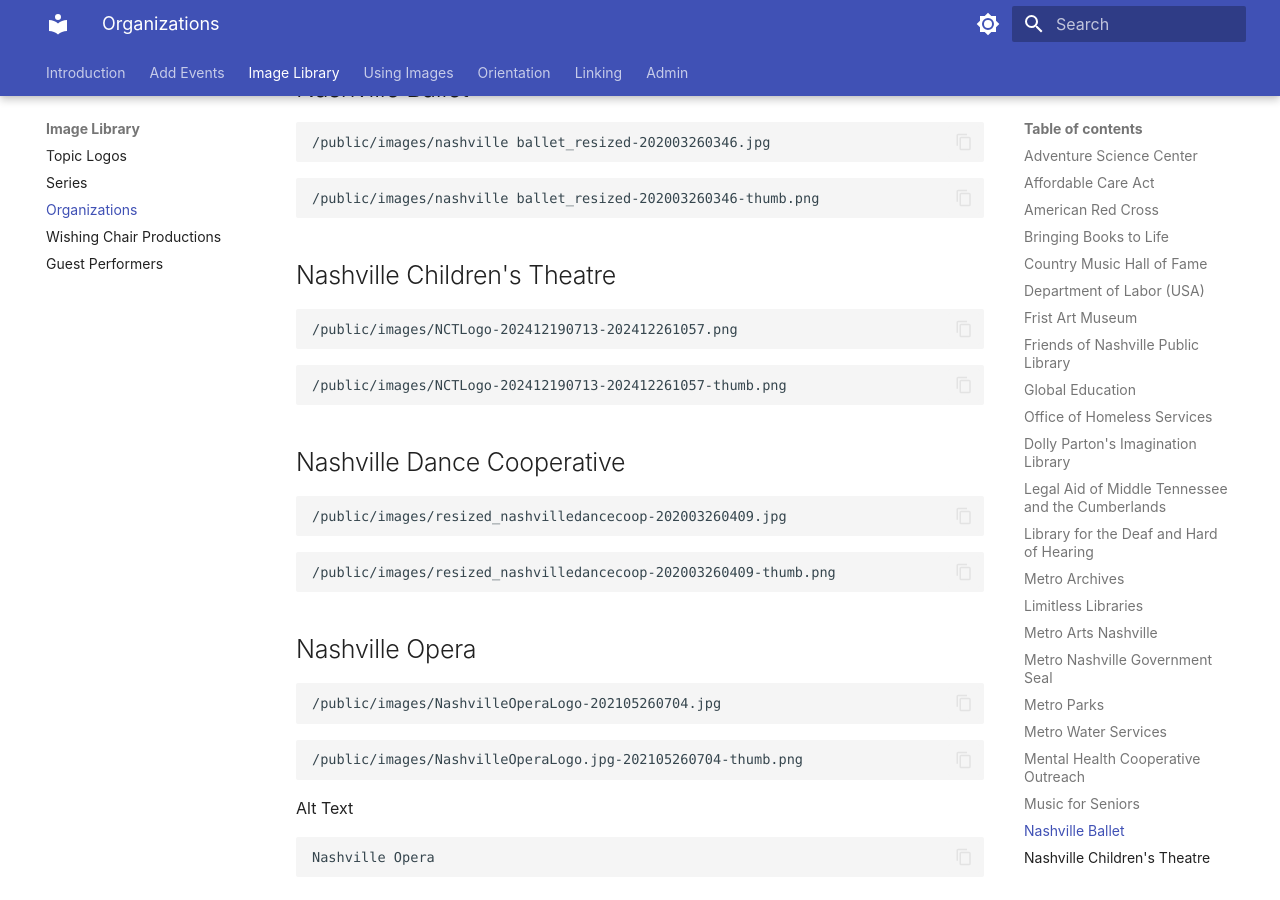
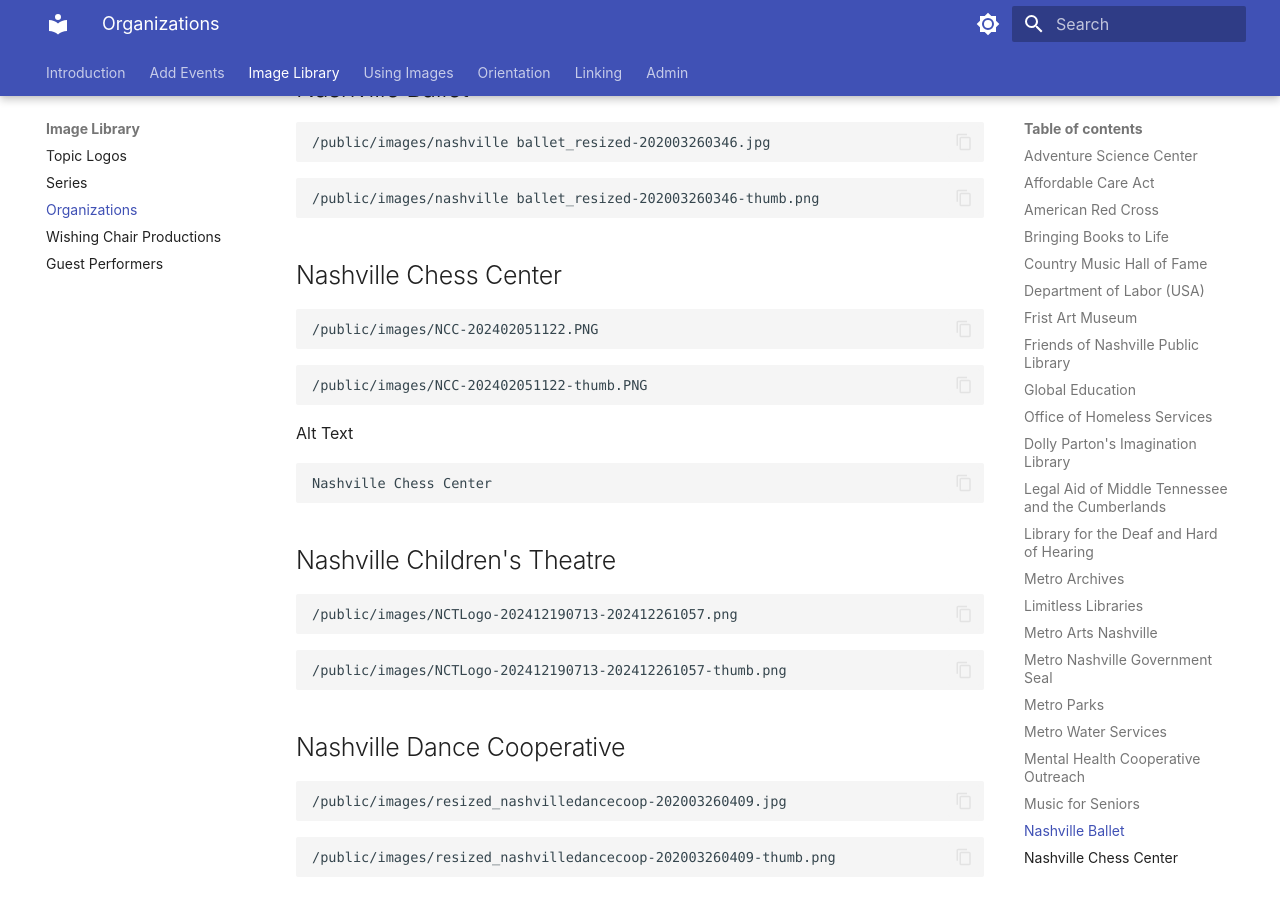
Before and after one commit to Nashville-Public-Library/bedework-docs, an MkDocs documentation site: the page built from docs/image-library/organizations.md, in a window 1280 px wide and 900 px high, scrolled down 5590 px. Built offline with MkDocs 1.6.1 and Material for MkDocs 9.7.7, drawn with Linux system fonts in a browser that asks for light colours; some of the changed text lies outside the part shown.

Commit message:
add image library

````diff
--- a/docs/image-library/organizations.md
+++ b/docs/image-library/organizations.md
@@ -314,6 +314,22 @@ Metro Nashville government seal
 /public/images/nashville ballet_resized-202003260346-thumb.png
 ```
 
+## Nashville Chess Center
+
+```text
+/public/images/NCC-202402051122.PNG
+```
+
+```text
+/public/images/NCC-202402051122-thumb.PNG
+```
+
+Alt Text
+
+```text
+Nashville Chess Center
+```
+
 ## Nashville Children's Theatre
 
 ```text
@@ -504,6 +520,21 @@ The Porch Writers' Collective
 /public/images/Reading Paws-202504081148-202508220359-thumb.png
 ```
 
+## Rockabye Beats
+
+```text
+/public/images/rockaby-beats-450-202408261012.jpg
+```
+
+```text
+/pubcaldav/public/images/rockaby-beats-450-202408261012-thumb.png
+```
+Alt Text
+
+```text
+Rockabye Beats
+```
+
 ## Small World Yoga
 
 ```text
````
